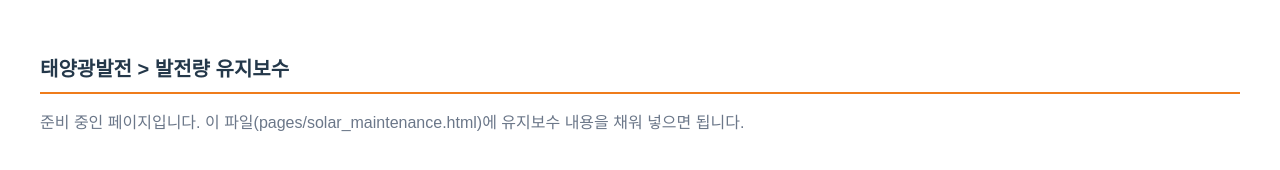
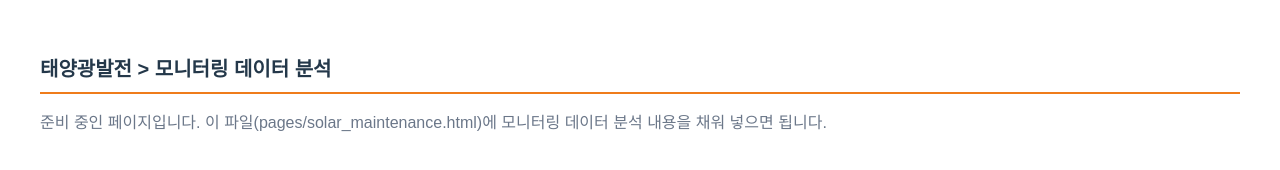
Before and after one commit to Two-Hee/PrimeGrid, a plain HTML site: page pages/solar_maintenance.html in a window 1280 px wide. Drawn offline with Linux system fonts and the light colour scheme.

Commit message:
Add files via upload

```diff
--- a/pages/solar_maintenance.html
+++ b/pages/solar_maintenance.html
@@ -3,7 +3,7 @@
 <head>
 <meta charset="UTF-8">
 <meta name="viewport" content="width=device-width, initial-scale=1.0">
-<title>발전량 유지보수</title>
+<title>모니터링 데이터 분석</title>
 <style>
   body { font-family: 'Malgun Gothic','맑은 고딕',Arial,sans-serif; margin:0; padding:40px; color:#24384a; }
   h1 { font-size:20px; border-bottom:2px solid #ef7c1b; padding-bottom:10px; margin-bottom:16px; }
@@ -11,7 +11,7 @@
 </style>
 </head>
 <body>
-  <h1>태양광발전 &gt; 발전량 유지보수</h1>
-  <p>준비 중인 페이지입니다. 이 파일(pages/solar_maintenance.html)에 유지보수 내용을 채워 넣으면 됩니다.</p>
+  <h1>태양광발전 &gt; 모니터링 데이터 분석</h1>
+  <p>준비 중인 페이지입니다. 이 파일(pages/solar_maintenance.html)에 모니터링 데이터 분석 내용을 채워 넣으면 됩니다.</p>
 </body>
 </html>
```
